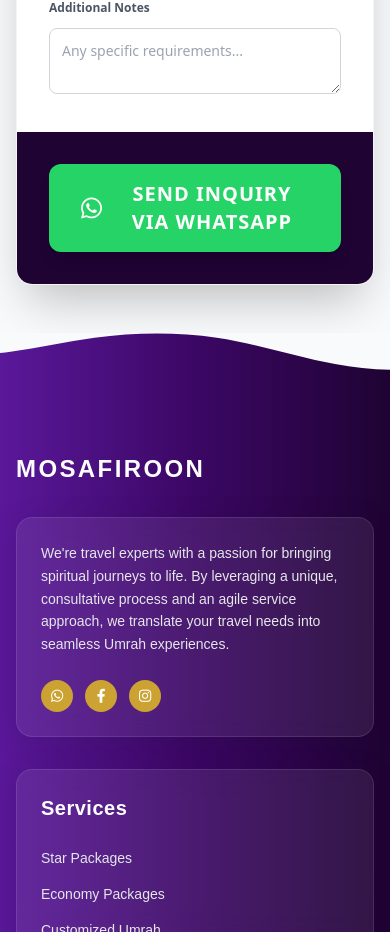
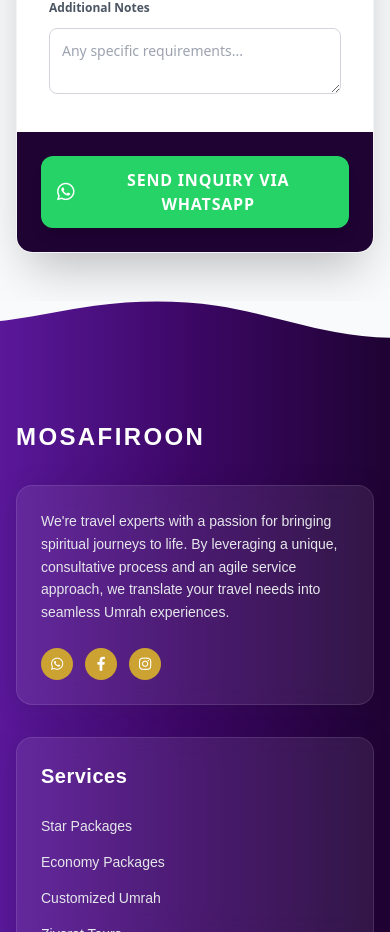
Before and after one commit to bilay07/musafiroon-web, a React (Vite) app in the folder vite-project/: page /customize in a window 390 px wide. Shown: the part 1618-2550 px from the top of the page. Built offline with nearby package versions, Linux system fonts and the light colour scheme; no server answers.

Commit message:
customize update

```diff
--- a/vite-project/src/pages/Customize.jsx
+++ b/vite-project/src/pages/Customize.jsx
@@ -1,7 +1,6 @@
 import React, { useState } from 'react';
 
 function Customize() {
-  // --- UPDATED HOTEL LISTS (No numbering, No prices) ---
   const makkahHotels = [
     "ARAFAT GOLDEN (old Fakhir Kudai)", "FAKHIR AL AZIZIA", "QILA AJYAD",
     "AL KISWAH TOWERS", "TAJ FIDDI HOTEL", "MIAAD AL MAJD", "MELLA 1",
@@ -22,7 +21,6 @@
     "FLY ADEAL", "FLY JINNAH", "AIR ARABIA", "EMIRATES", "EITHAD", "QATAR", "BRITISH AIRWAYS", "CUSTOM"
   ];
 
-  // --- STATE MANAGEMENT ---
   const [form, setForm] = useState({
     makkahHotel: '', makkahRoom: 'Quad', makkahNights: 0,
     madinaHotel: '', madinaRoom: 'Quad', madinaNights: 0,
@@ -31,10 +29,8 @@
     adults: 1, children: 0, infants: 0, notes: ''
   });
 
-  // Custom Modal State
   const [modalConfig, setModalConfig] = useState({ isOpen: false, message: '', type: 'error' });
 
-  // Modal Functions
   const showAlert = (message, type = 'error') => {
     setModalConfig({ isOpen: true, message, type });
   };
@@ -47,7 +43,6 @@
     setForm({ ...form, [name]: value });
   };
 
-  // --- CLEAN WHATSAPP INQUIRY GENERATOR ---
   const sendToWhatsApp = () => {
     if (!form.clientName || form.adults < 1) {
       showAlert("Please enter Client Name and at least 1 Adult to proceed!", "error");
@@ -86,7 +81,6 @@
   return (
     <div className="min-h-screen bg-gray-50 py-12 px-4 sm:px-6 lg:px-8 font-sans relative">
 
-      {/* Custom Beautiful Popup Modal */}
       {modalConfig.isOpen && (
         <div className="fixed inset-0 bg-black/60 backdrop-blur-sm flex justify-center items-center z-[10000] p-4 animate-fade-in">
           <div className="bg-white rounded-2xl shadow-2xl w-full max-w-sm overflow-hidden transform transition-all scale-100">
@@ -111,7 +105,6 @@
 
       <div className="max-w-4xl mx-auto bg-white rounded-2xl shadow-2xl overflow-hidden border border-gray-100 animate-fade-in">
 
-        {/* Header Section */}
         <div className="bg-gradient-to-r from-[#5a189a] via-[#3b0764] to-[#1f0333] py-8 px-10 text-center relative overflow-hidden">
           <div className="absolute top-0 left-0 w-full h-1 bg-[#cca332]"></div>
           <h2 className="text-sm font-black text-[#cca332] tracking-[0.3em] uppercase mb-2">Mosafiroon</h2>
@@ -121,7 +114,6 @@
 
         <div className="p-8 md:p-10 space-y-8">
 
-          {/* --- SECTION 1: HOTELS --- */}
           <div className="grid grid-cols-1 md:grid-cols-2 gap-8">
             <div className="space-y-4">
               <h3 className="text-lg font-bold text-[#3b0764] border-l-4 border-[#cca332] pl-3 uppercase tracking-wider">Makkah Stay</h3>
@@ -176,7 +168,6 @@
 
           <hr className="border-gray-200" />
 
-          {/* --- SECTION 2: FLIGHTS --- */}
           <div className="space-y-4">
             <h3 className="text-lg font-bold text-[#3b0764] border-l-4 border-[#cca332] pl-3 uppercase tracking-wider">Flight Details</h3>
             <div className="grid grid-cols-1 md:grid-cols-4 gap-4">
@@ -207,7 +198,6 @@
 
           <hr className="border-gray-200" />
 
-          {/* --- SECTION 3: PAX & PASSPORT STATUS --- */}
           <div className="space-y-4">
             <h3 className="text-lg font-bold text-[#3b0764] border-l-4 border-[#cca332] pl-3 uppercase tracking-wider">Passenger Details</h3>
             <div className="grid grid-cols-1 md:grid-cols-2 gap-8">
@@ -255,13 +245,14 @@
 
         </div>
 
-        {/* --- BOTTOM SUMMARY & WHATSAPP BUTTON --- */}
-        <div className="bg-[#1f0333] p-8 flex justify-center items-center">
+        {/* --- BOTTOM SUMMARY & WHATSAPP BUTTON (Mobile Responsive Classes added) --- */}
+        <div className="bg-[#1f0333] p-6 md:p-8 flex justify-center items-center">
           <button
             onClick={sendToWhatsApp}
-            className="w-full md:w-2/3 bg-[#25D366] hover:bg-[#1ebd5a] text-white font-bold py-4 px-8 rounded-xl shadow-lg hover:shadow-2xl hover:-translate-y-1 transition-all duration-300 flex items-center justify-center gap-3 text-xl tracking-wider"
+            // Mobile: py-3, text-base | Desktop: py-4, text-xl
+            className="w-full md:w-2/3 bg-[#25D366] hover:bg-[#1ebd5a] text-white font-bold py-3 md:py-4 px-4 md:px-8 rounded-xl shadow-lg hover:shadow-2xl hover:-translate-y-1 transition-all duration-300 flex items-center justify-center gap-2 md:gap-3 text-base md:text-xl tracking-wider"
           >
-            <i className="fa-brands fa-whatsapp text-2xl"></i>
+            <i className="fa-brands fa-whatsapp text-xl md:text-2xl"></i>
             SEND INQUIRY VIA WHATSAPP
           </button>
         </div>
```
